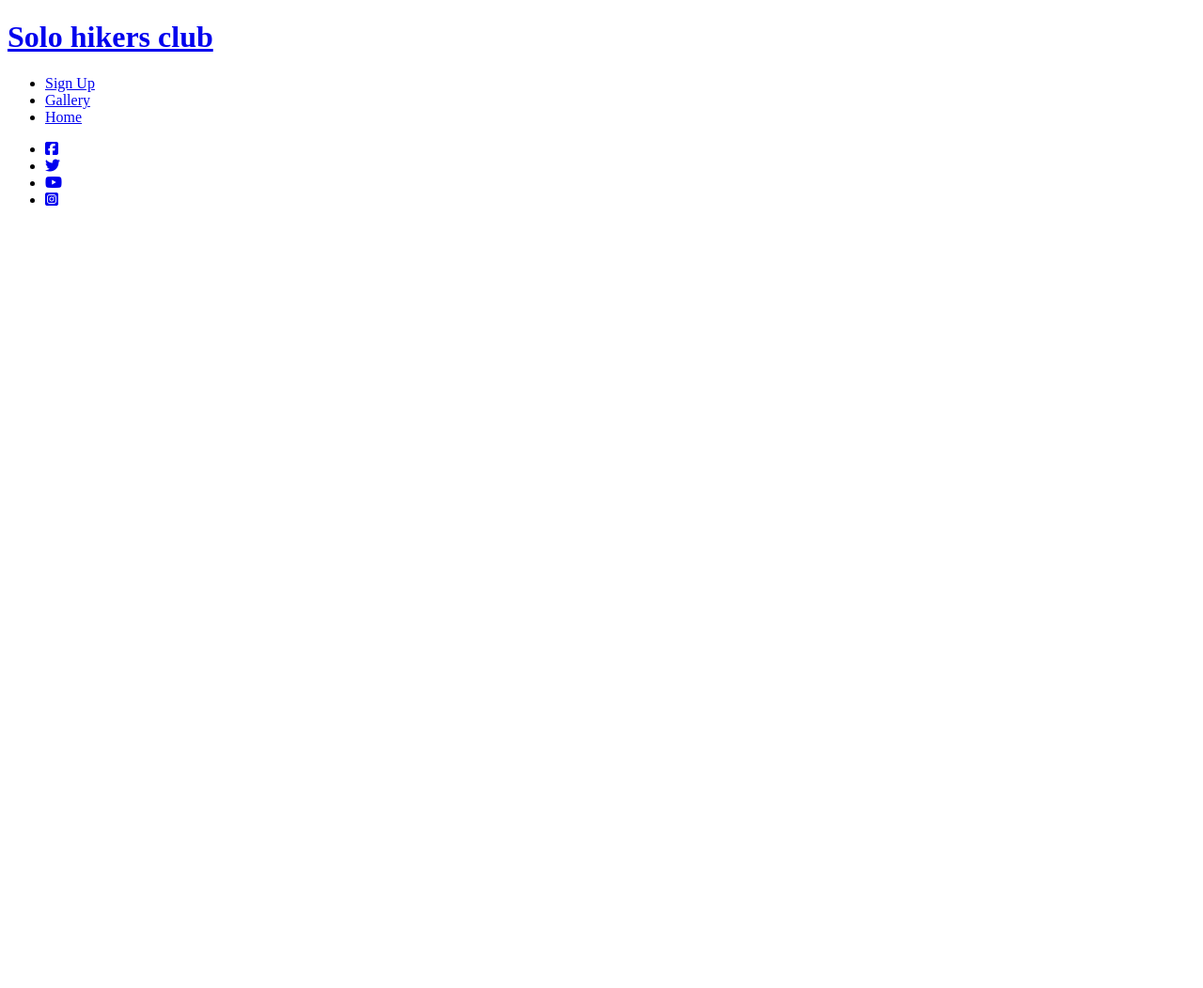
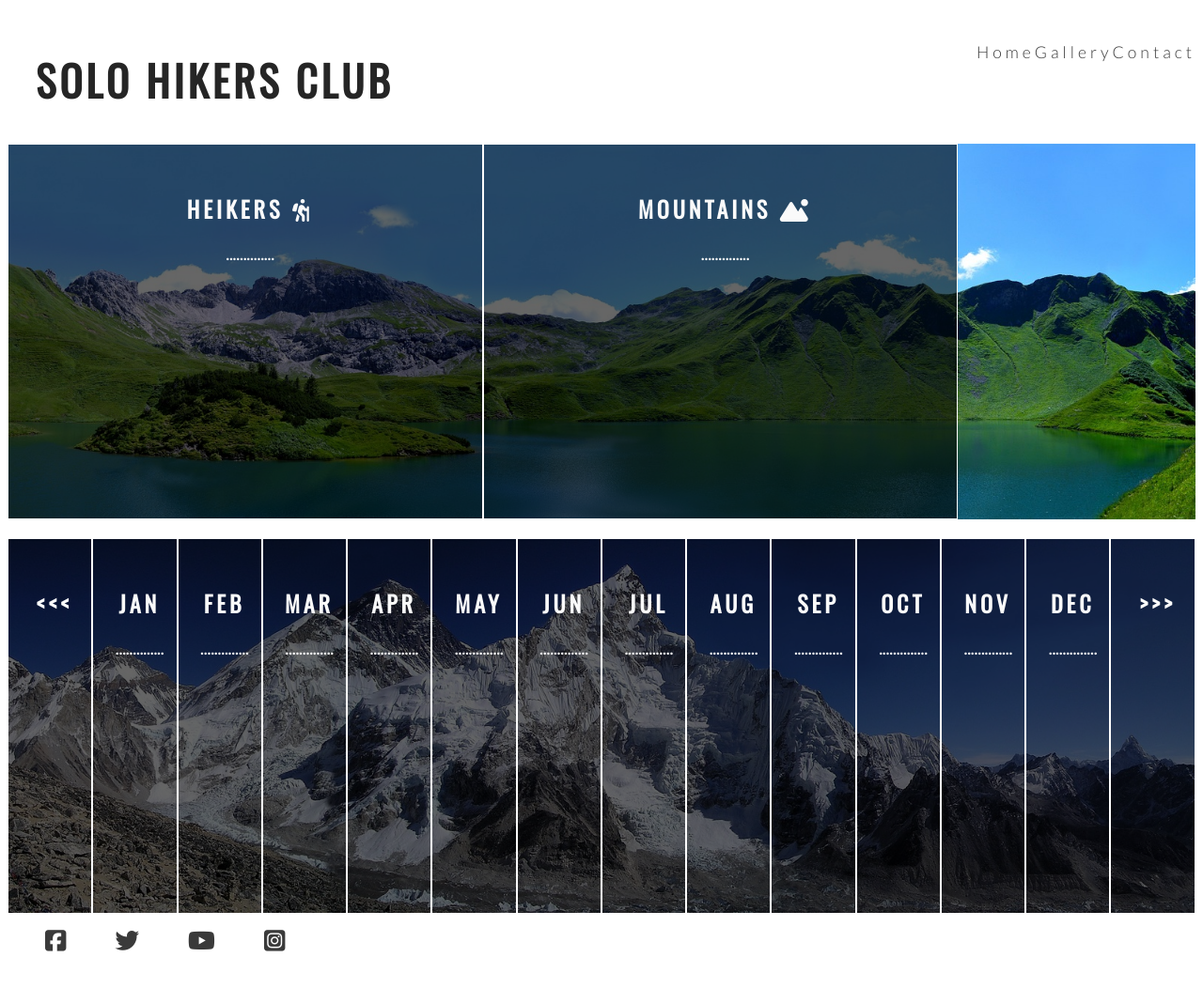
Before and after one commit to NB1355/Dev-PP1, a plain HTML site: page index.html in a window 1280 px wide. Shown: the whole page at 94% size. Before the commit the page ends 800 px from the top, so only its background shows below. Drawn offline with nearby package versions, Linux system fonts and the light colour scheme; files that its build step writes are made by us from their sources.

Commit message:
initial tests

```diff
--- /dev/null
+++ b/assets/css/style.css
@@ -0,0 +1,127 @@
+@import url('https://fonts.googleapis.com/css2?family=Lato:wght@300&family=Oswald&display=swap');
+
+body{
+    font-family: Lato, sans-serif;
+    color: #3a3a3a;
+}
+
+h1,h2{
+    font-family: Oswald, sans-serif;
+    text-transform: uppercase;
+    letter-spacing: 4px;
+    color: #252525;
+}
+
+/*Header Area*/
+
+    #logo {
+        float: left;
+        font-size: 280%;
+        margin-left: 30px;
+    }
+
+
+    #menu{
+        font-size: 110%;
+        letter-spacing: 4px;
+    }
+
+    #menu, #logo {
+        line-height: 75px;
+    }
+
+    #menu li {
+        float: right;
+        list-style-type: none;
+        margin-right: 0px;
+    }
+
+    #menu a {
+        text-decoration: none;
+        color: inherit;
+    }
+
+    #menu a:hover {
+        border-bottom: 1px solid #3a3a3a;
+    }
+
+
+/*select*/
+    #select {
+        background-image: url('../images/mountain02.jpg');
+        background-repeat: no-repeat;
+        background-size: cover;
+        background-position: top;
+        width: 100%;
+        overflow:hidden;
+
+    }
+
+    #select div {
+        color: #fafafa;
+        background-color: rgba(0, 0, 0, .6);
+        width: 40%;
+        height: 400px;
+        float: left;
+        padding: 30px 0 0 10px ;
+        text-align: center;
+        border: 1px solid white;
+        box-sizing: border-box;
+    }
+
+    #select h2 {
+        color: #fafafa;
+    }
+
+
+/*timeline*/
+    #timeline {
+        background-image: url('../images/mountain01.jpg');
+        background-repeat: no-repeat;
+        background-size: cover;
+        background-position: top;
+        width: 100%;
+        overflow:hidden;
+        margin-top: 20px;
+    }
+
+    #timeline div {
+        color: #fafafa;
+        background-color: rgba(0, 0, 0, .6);
+        width: 7.142%;
+        height: 400px;
+        float: left;
+        padding: 30px 0 0 10px ;
+        text-align: center;
+        border: 1px solid white;
+
+        box-sizing: border-box;
+    }
+
+    #timeline h2 {
+        color: #fafafa;
+    }
+
+/*footer*/
+footer {
+    height: 100px;
+    margin-left: 0px;
+
+}
+
+footer ul {
+    text-align: left;
+}
+
+footer li {
+    display:inline-block;
+    margin-right: 4%;
+
+}
+
+footer i{
+
+    font-size: 160%;
+    color: #3a3a3a;
+
+}
--- a/index.html
+++ b/index.html
@@ -20,10 +20,10 @@
         <nav>
             <ul id="menu">
                 <li>
-                    <a href="sign-up.html" class="active">Sign Up</a>
+                    <a href="sign-up.html" class="active">Contact</a>
                 </li>
                 <li>
-                    <a href="gallery.html" class="active">Gallery</a>
+                    <a href=#>Gallery</a>
                 </li>
                 <li>
                     <a href="index.html" class="active">Home</a>
@@ -32,12 +32,82 @@
         </nav>
         </header>
 
-    <section calss="sec1">
+    <section id="select">
+        <div>
+            <h2>Heikers <i class="fa-sharp fa-solid fa-person-hiking"></i></i></h2>
+            <h3>..............</h3>
+
+        </div>
+        <div>
+            <h2>Mountains <i class="fa-solid fa-mountain-sun"></i></h2>
+            <h3>..............</h3>
+
+        </div>
 
     </section>
 
+<!--Tileline-->
 
-    <!--Links to social networks in footer section-->
+    <section id="timeline">
+
+        <div>
+            <h2><<<</h2>
+        </div>
+        <div>
+            <h2>Jan</h2>
+            <h3>..............</h3>
+        </div>
+        <div>
+            <h2>Feb</h2>
+            <h3>..............</h3>
+        </div>
+        <div>
+            <h2>MAr</h2>
+            <h3>..............</h3>
+        </div>
+        <div>
+            <h2>Apr</h2>
+            <h3>..............</h3>
+        </div>
+        <div>
+            <h2>May</h2>
+            <h3>..............</h3>
+        </div>
+        <div>
+            <h2>JUn</h2>
+            <h3>..............</h3>
+        </div>
+        <div>
+            <h2>Jul</h2>
+            <h3>..............</h3>
+        </div>
+        <div>
+            <h2>Aug</h2>
+            <h3>..............</h3>
+        </div>
+        <div>
+            <h2>sep</h2>
+            <h3>..............</h3>
+        </div>
+        <div>
+            <h2>oct</h2>
+            <h3>..............</h3>
+        </div><div>
+            <h2>nov</h2>
+            <h3>..............</h3>
+        </div>
+        <div>
+            <h2>dec</h2>
+            <h3>..............</h3>
+        </div>
+        <div>
+            <h2>>>></h2>
+        </div>
+
+    </section>
+
+<!--Links to social networks in footer section-->
+
     <footer>
         <ul>
         <li>
@@ -57,8 +127,11 @@
             <a href="https://instagram.com" target="_blank" rel="noopenner"
                 aria-label="Visit our instagram page (opens in new tab)">
                 <i class="fa-brands fa-square-instagram"></i></li></a>
+        </ul>
 
     </footer>
+
+
     <!--Script of FONTAESOME for the used icons-->
     <script src="https://kit.fontawesome.com/f24292f78f.js" crossorigin="anonymous"></script>
 </body>
```
Also changed, not shown: assets/images/mountain01.jpg (added), assets/images/mountain02.jpg (added), assets/style.css (deleted).
